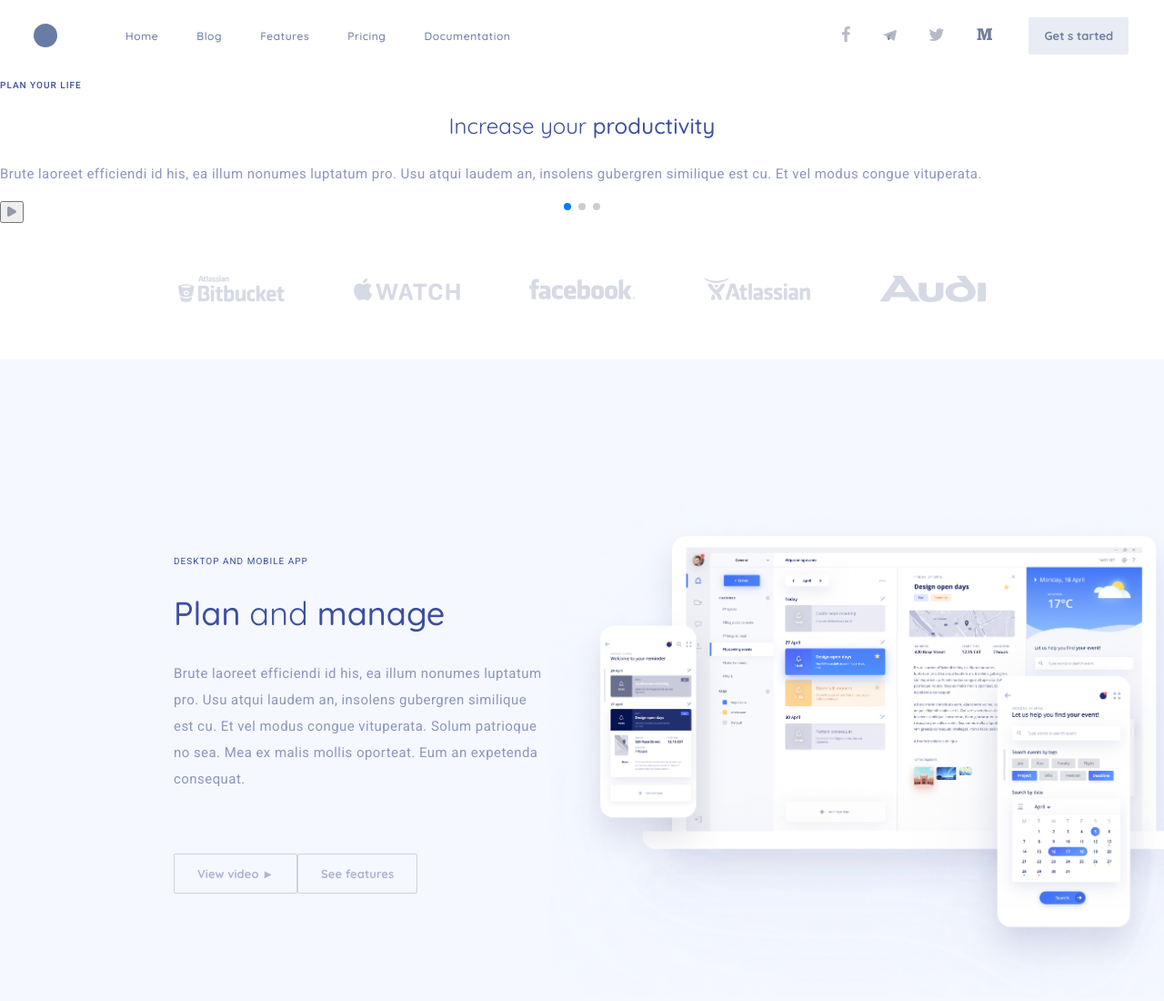
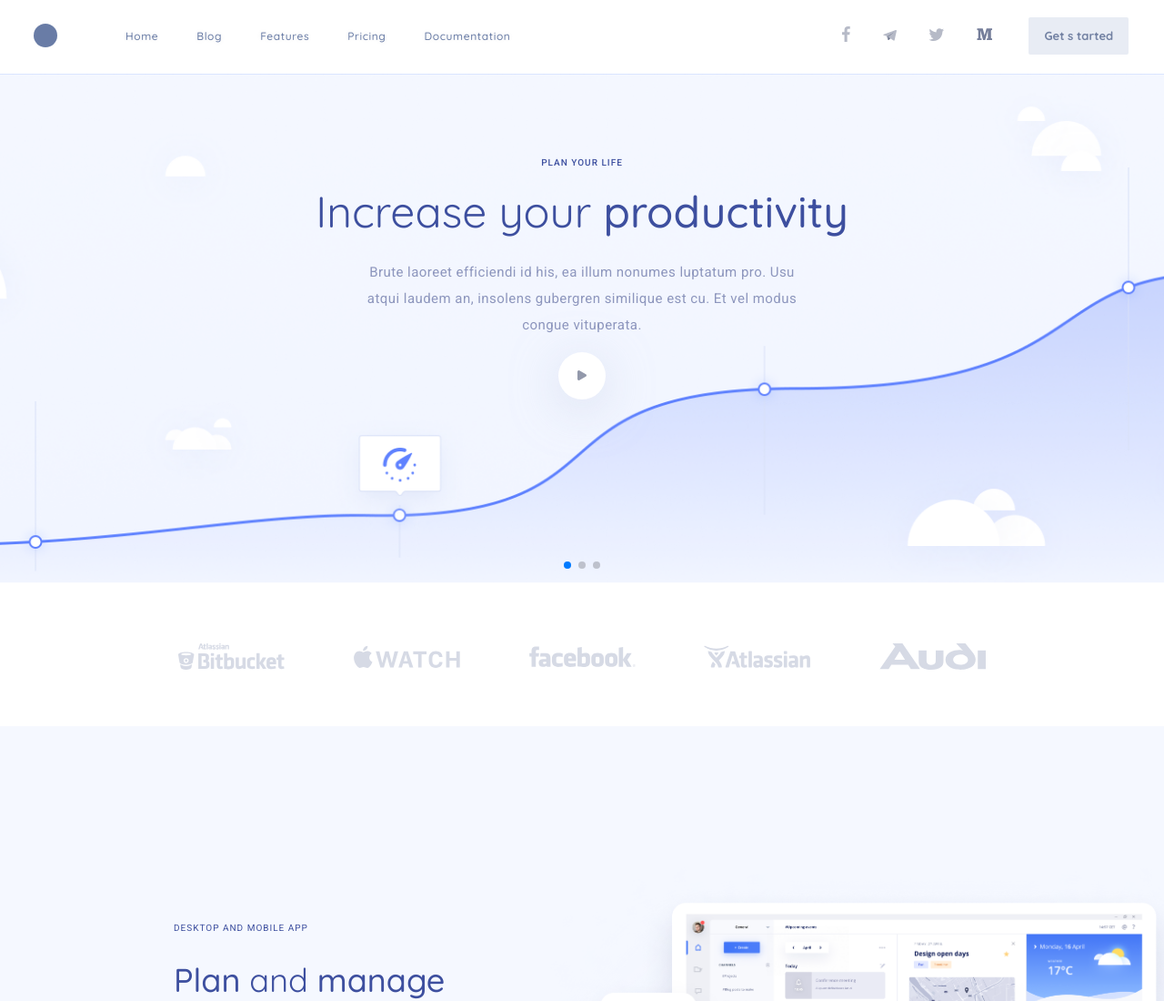
Before and after one commit to Deadricss5/clean-and-simple-task.github.io, a plain HTML site: page index.html in a window 1280 px wide. Shown: the top 1100 px of the page at 91% size. Drawn offline with nearby package versions, Linux system fonts and the light colour scheme; files whose address does not match are found by name.

Commit message:
fix: remove touchMove from slider and fix styles.css

```diff
--- a/js/slider.js
+++ b/js/slider.js
@@ -1,4 +1,5 @@
 let heroSlider = new Swiper(".hero-slider", {
+  allowTouchMove: false,
   loop: true,
   pagination: {
     el: ".hero-slide__pagination",
--- a/styles/style.css
+++ b/styles/style.css
@@ -4,6 +4,9 @@
 
 /* COMMON blocks */
 @import url('common-blocks/common-blocks.css');
+
+/* SECTONS */
+@import url('sections/hero/hero.css');
 
 
 p {
@@ -28,8 +31,6 @@ a {
     margin: 0 auto;
 }
 
-/* SECTONS */
-@import url('sections/hero/hero.css');
 
 
 
```
